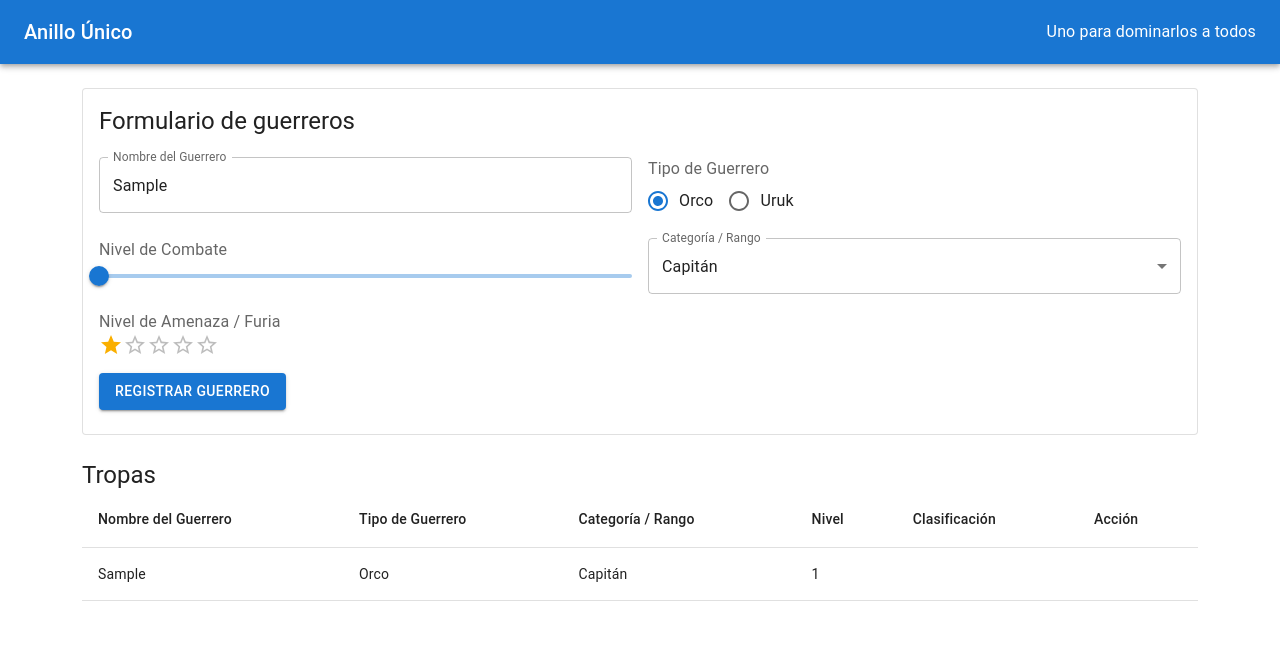
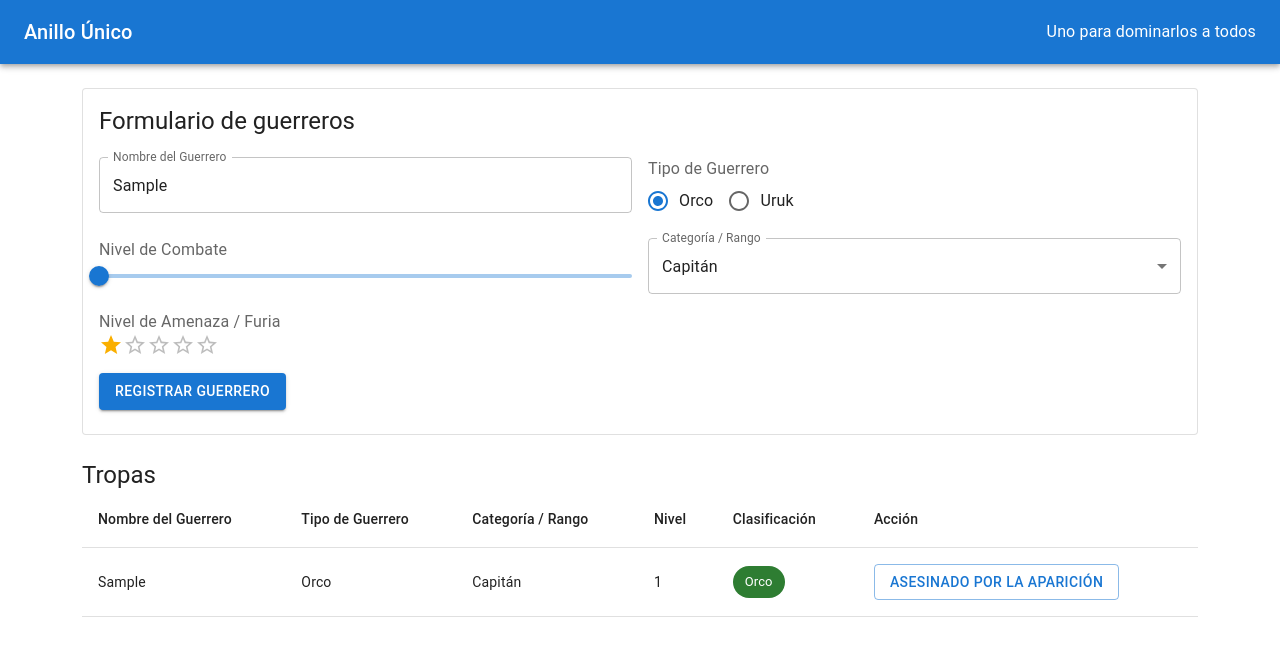
Before and after one commit to WIpzx/Certamen-1---Desarrollo-Front-End---Juan-Pozo, a React (Vite) app in the folder Certamen/: page / in a window 1280 px wide. Both pictures are taken after typing "Sample" into the empty fields and a click on the button "REGISTRAR GUERRERO". Shown: the top 656 px of the page. Built offline with nearby package versions, Linux system fonts and the light colour scheme.

Commit message:
feat: agregar eliminacion

```diff
--- a/Certamen/src/components/GuerrerosTable.jsx
+++ b/Certamen/src/components/GuerrerosTable.jsx
@@ -1,6 +1,6 @@
-import { Table, TableBody, TableCell, TableContainer, TableHead, TableRow } from '@mui/material';
+import { Button, Chip, Table, TableBody, TableCell, TableContainer, TableHead, TableRow } from '@mui/material';
 
-export default function GuerrerosTable({ guerreros }) {
+export default function GuerrerosTable({ guerreros, onDeleteGuerrero }) {
   return (
     <TableContainer>
       <Table aria-labelledby="tropas-titulo">
@@ -21,8 +21,14 @@ export default function GuerrerosTable({ guerreros }) {
               <TableCell>{guerrero.tipo}</TableCell>
               <TableCell>{guerrero.rango}</TableCell>
               <TableCell>{guerrero.combate}</TableCell>
-              <TableCell />
-              <TableCell />
+              <TableCell>
+                <Chip label={guerrero.tipo} color={guerrero.tipo === 'Orco' ? 'success' : 'error'} />
+              </TableCell>
+              <TableCell>
+                <Button variant="outlined" onClick={() => onDeleteGuerrero(guerrero.id)}>
+                  Asesinado por la aparición
+                </Button>
+              </TableCell>
             </TableRow>
           ))}
         </TableBody>
--- a/Certamen/src/containers/GuerrerosContainer.jsx
+++ b/Certamen/src/containers/GuerrerosContainer.jsx
@@ -9,6 +9,10 @@ export default function GuerrerosContainer() {
   function crearGuerrero(guerrero) {
     const nuevoGuerrero = { ...guerrero, id: crypto.randomUUID() };
     setGuerreros((anteriores) => [...anteriores, nuevoGuerrero]);
+  }
+
+  function eliminarGuerrero(id) {
+    setGuerreros((anteriores) => anteriores.filter((guerrero) => guerrero.id !== id));
   }
 
   return (
@@ -27,7 +31,7 @@ export default function GuerrerosContainer() {
         <Typography variant="h5" component="h2" id="tropas-titulo">
           Tropas
         </Typography>
-        <GuerrerosTable guerreros={guerreros} />
+        <GuerrerosTable guerreros={guerreros} onDeleteGuerrero={eliminarGuerrero} />
       </section>
     </div>
   );
```
